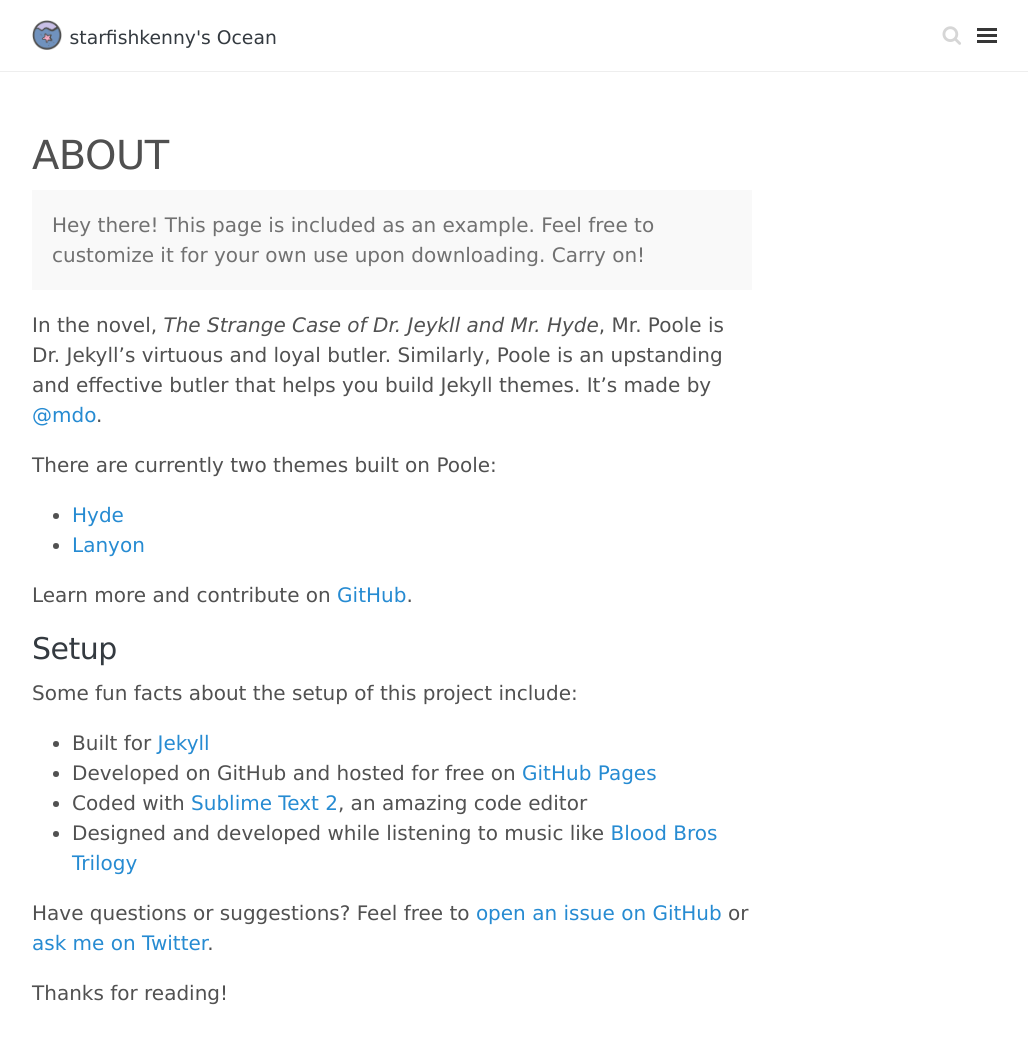
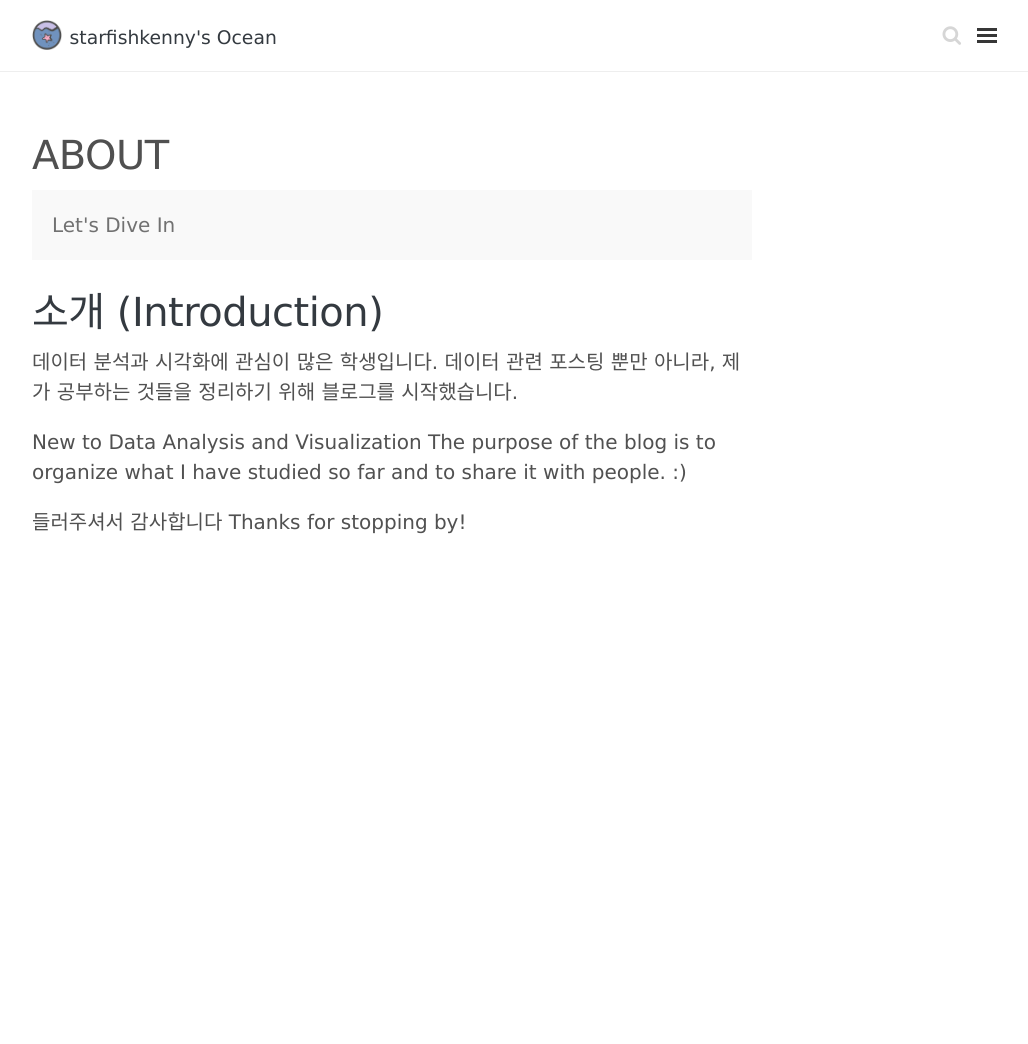
Before and after one commit to starfishkenny/starfishkenny.github.io, a Jekyll site: the page built from about.md, in a window 1280 px wide and 1088 px high. Shown: the top 1044 px of the window, without its empty margins (248-1276 px from the left). Built offline with Jekyll 4.4.1, drawn with Linux system fonts in a browser that asks for light colours; nearby versions of some CDN libraries; comment, search, counter and statistics services are not loaded.

Commit message:
changed about.md

```diff
--- a/about.md
+++ b/about.md
@@ -4,27 +4,14 @@
 ---
 
 <p class="message">
-  Hey there! This page is included as an example. Feel free to customize it for your own use upon downloading. Carry on!
+  Let's Dive In
 </p>
 
-In the novel, *The Strange Case of Dr. Jeykll and Mr. Hyde*, Mr. Poole is Dr. Jekyll's virtuous and loyal butler. Similarly, Poole is an upstanding and effective butler that helps you build Jekyll themes. It's made by [@mdo](https://twitter.com/mdo).
+# 소개 (Introduction)
+데이터 분석과 시각화에 관심이 많은 학생입니다.
+데이터 관련 포스팅 뿐만 아니라, 제가 공부하는 것들을 정리하기 위해 블로그를 시작했습니다.
 
-There are currently two themes built on Poole:
+New to Data Analysis and Visualization
+The purpose of the blog is to organize what I have studied so far and to share it with people. :)
 
-* [Hyde](http://hyde.getpoole.com)
-* [Lanyon](http://lanyon.getpoole.com)
-
-Learn more and contribute on [GitHub](https://github.com/poole).
-
-## Setup
-
-Some fun facts about the setup of this project include:
-
-* Built for [Jekyll](http://jekyllrb.com)
-* Developed on GitHub and hosted for free on [GitHub Pages](https://pages.github.com)
-* Coded with [Sublime Text 2](http://sublimetext.com), an amazing code editor
-* Designed and developed while listening to music like [Blood Bros Trilogy](https://soundcloud.com/maddecent/sets/blood-bros-series)
-
-Have questions or suggestions? Feel free to [open an issue on GitHub](https://github.com/poole/issues/new) or [ask me on Twitter](https://twitter.com/mdo).
-
-Thanks for reading!
+들러주셔서 감사합니다 Thanks for stopping by!
```
